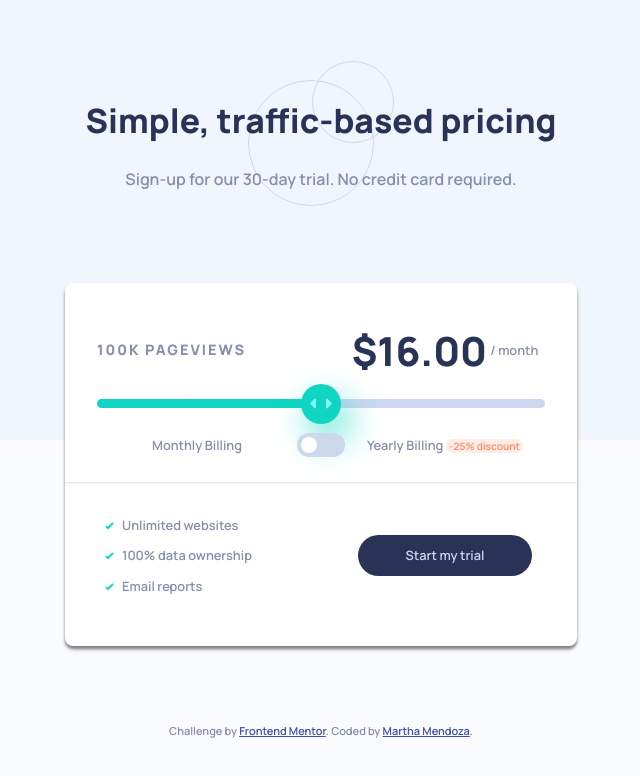
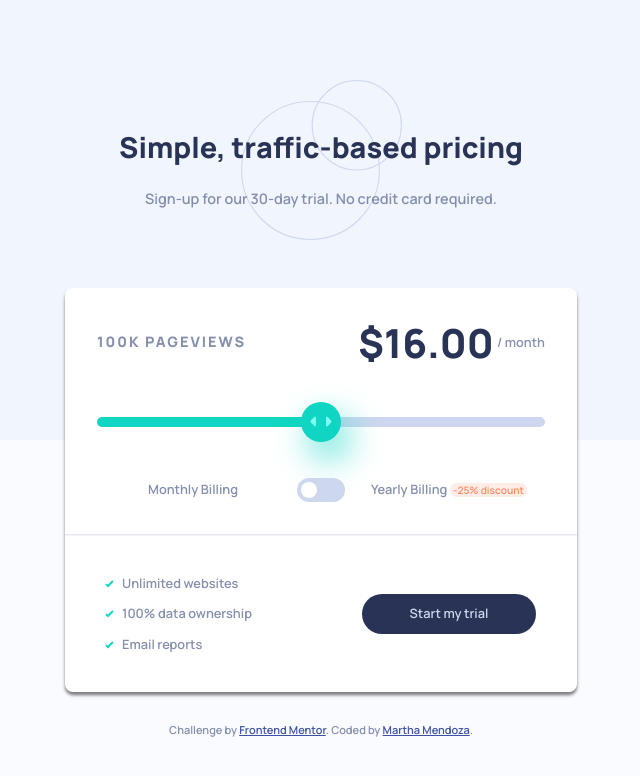
Before and after one commit to Mtc-21/Interactive-pricing-component, a plain HTML site: page index.html in a window 1280 px wide. Shown: the whole page, without its empty margins (319-959 px from the left). Drawn offline with Linux system fonts and the light colour scheme.

Commit message:
Add files via upload

```diff
--- a/index.html
+++ b/index.html
@@ -16,15 +16,16 @@
     <h1>Simple, traffic-based pricing</h1>
     <p>Sign-up for our 30-day trial. No credit card required.</p>
   </header>
-  <main>
-    <label for="pageviews" class="pageviewsLabel">100K Pageviews</label>
-    <input type="range" name="pageviews" id="pageviews" class="pageviews" min="0" max="4" value="2">
-    <div class="price">
-      <span>$16.00</span>
+  <form class="wrapper-form">
+    <p class="pageviewsLabel" aria-live="polite" aria-relevant="text">100K Pageviews</p>
+    <input type="range" name="pageviews" id="pageviews" class="pageviews" min="0" max="4" value="2"
+      aria-label="pageviews">
+    <p class="price">
+      <span aria-live="polite" aria-relevant="text">$16.00</span>
       <small>/ month</small>
-    </div>
+    </p>
     <label for="monthBill" class="monthBillLabel">Monthly Billing</label>
-    <input type="checkbox" name="monthBill" id="monthBill" class="monthBill">
+    <input type="checkbox" name="monthBill" id="monthBill" class="monthBill" value="monthBill">
     <p class="yearBill">Yearly Billing
       <small class="discount">-25% <span>discount</span></small>
     </p>
@@ -34,8 +35,8 @@
       <li>100% data ownership</li>
       <li>Email reports</li>
     </ul>
-    <a href="#" class="btn">Start my trial</a>
-  </main>
+    <input type="button" class="btn" value="Start my trial">
+  </form>
   <footer class="attribution">
     Challenge by <a href="https://www.frontendmentor.io/challenges/interactive-pricing-component-t0m8PIyY8"
       target="_blank">Frontend Mentor</a>.
--- a/style.css
+++ b/style.css
@@ -37,9 +37,11 @@
       font-size: 0.8rem;
       font-family: 'Manrope', sans-serif;
       color: var(--grayish-blue-text);
-      display: grid;
-      grid-template-rows: repeat(3, auto);
+      display: flex;
+      flex-direction: column;
       justify-content: center;
+      align-items: center;
+      gap: 1rem;
       background-image: url("images/bg-pattern.svg");
       background-position: top center;
       background-repeat: no-repeat;
@@ -51,38 +53,34 @@
       background-image: url("images/pattern-circles.svg");
       background-repeat: no-repeat;
       background-position: center;
+      background-size: contain;
       display: flex;
       flex-direction: column;
       gap: 0.5rem;
+      padding: 2rem 0;
+       margin: 1rem 1rem;
     }
 
-    main {
+    form{
+  padding: 2rem 1rem;
+   margin: 1rem 1rem;
+    }
+    .wrapper-form {
       display: grid;
       grid-template-columns: 1.35fr 0.3fr 1.35fr;
-      padding: 2rem 1rem;
       background: white;
       border-radius: 0.5rem;
-      gap: 1rem 0.5rem;
+      gap: 2rem 0.5rem;
       box-shadow: 0 0.2rem 0.2rem rgba(0, 0, 0, 0.5);
     }
 
     header,
-    main {
+    .wrapper-form {
       justify-content: center;
       align-items: center;
       text-align: center;
-      margin: 1rem 2rem;
     }
 
-
-    .pageviewsLabel,
-    .pageviews,
-    .price,
-    .monthBillLabel,
-    .monthBill,
-    .yearBill {
-      margin-bottom: 1rem;
-    }
 
     .pageviewsLabel,
     .pageviews,
@@ -97,6 +95,7 @@
       appearance: none;
       -webkit-appearance: none;
       width: 100%;
+      margin:1.2rem 0;
       height: 0.6rem;
       background: linear-gradient(90deg, var(--strong-cyan-slider-bkg) 50%, var(--light-grayish-blue-toggle-bkg) 50%);
       border-radius: 0.5rem;
@@ -114,7 +113,6 @@
       background-repeat: no-repeat;
       background-position: center;
       box-shadow: 0.5rem 1rem 2.3rem -0.2rem var(--strong-cyan-slider-bkg);
-      ;
     }
 
     .pageviews:hover {
@@ -180,11 +178,11 @@
     }
 
     .btn {
+      border: none;
       justify-self: center;
       background: var(--dark-desaturated-blue-text-cta-bkg);
       padding: 0.8rem 3rem;
       color: var(--light-grayish-blue-toggle-bkg);
-      text-decoration: none;
       border-radius: 2rem;
     }
 
@@ -195,7 +193,7 @@
     }
 
     header p {
-      font-size: 1rem;
+      font-size: 0.9rem;
     }
 
     .price {
@@ -239,7 +237,10 @@
       }
 
       h1 {
-        font-size: 2.1rem;
+        font-size: 1.8rem;
+      }
+      .wrapper-form{
+        padding: 2rem;
       }
 
       .price {
@@ -251,10 +252,9 @@
         font-weight: 800;
       }
 
-      main {
+      .wrapper-form {
         width: 32rem;
         text-align: justify;
-        gap: 0;
         padding: 2rem;
       }
 
@@ -272,29 +272,21 @@
         text-align: center;
       }
 
-      .pageviewsLabel,
-      .pageviews,
-      .price,
-      .monthBillLabel,
-      .monthBill,
-      .yearBill {
-        margin-bottom: 0;
-      }
-
       .pageviews,
       hr {
         grid-column: 1/4;
       }
-
-      .pageviewsLabel,
-      .infor {
+      .pageviewsLabel {
         grid-column: 1/2;
-
+      }
+      .infor{
+         grid-column: 1/3;
       }
 
       .price {
         grid-row: 1/2;
-        grid-column: 3/4;
+        grid-column: 2/4;
+        justify-self: flex-end;
       }
 
       .btn {
```
